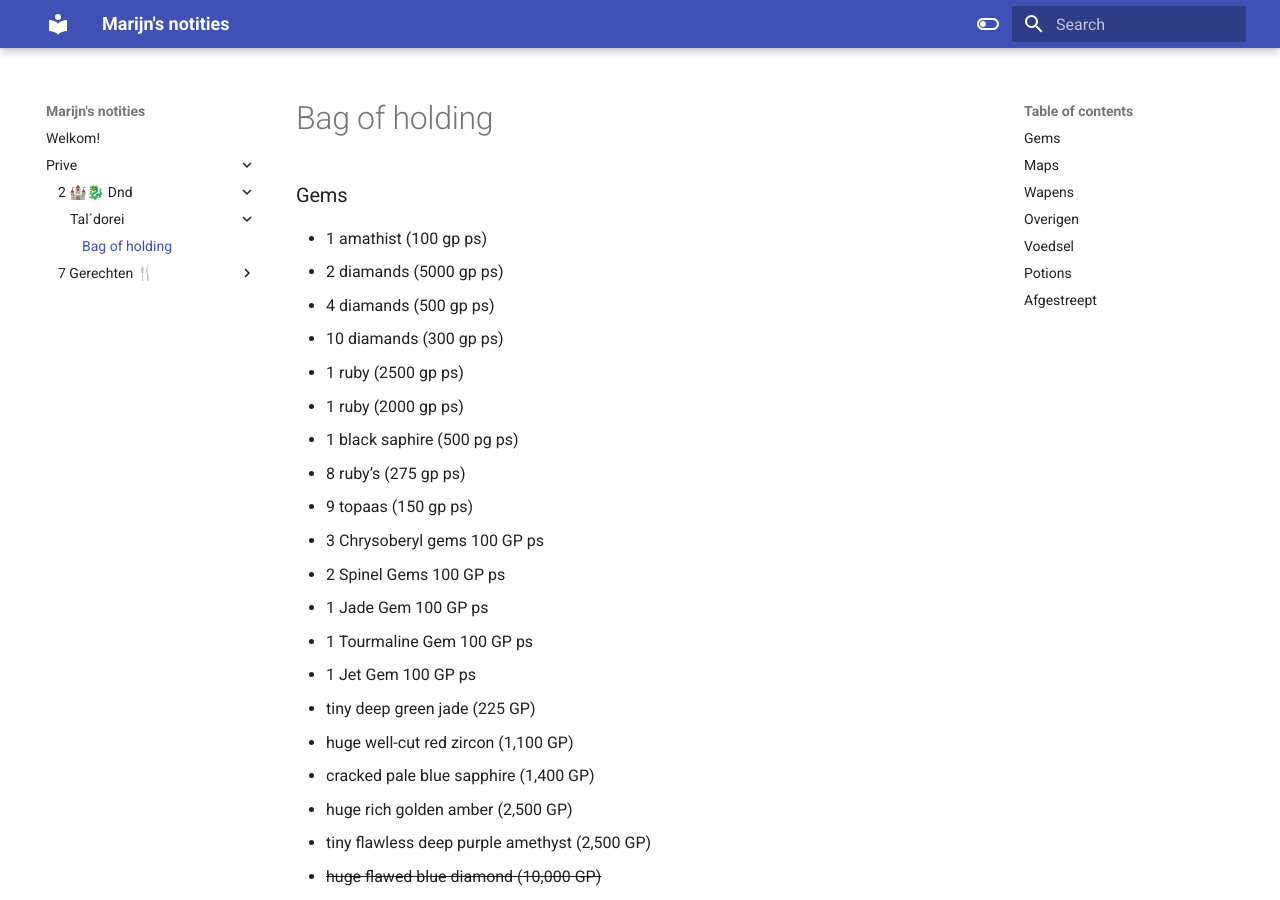
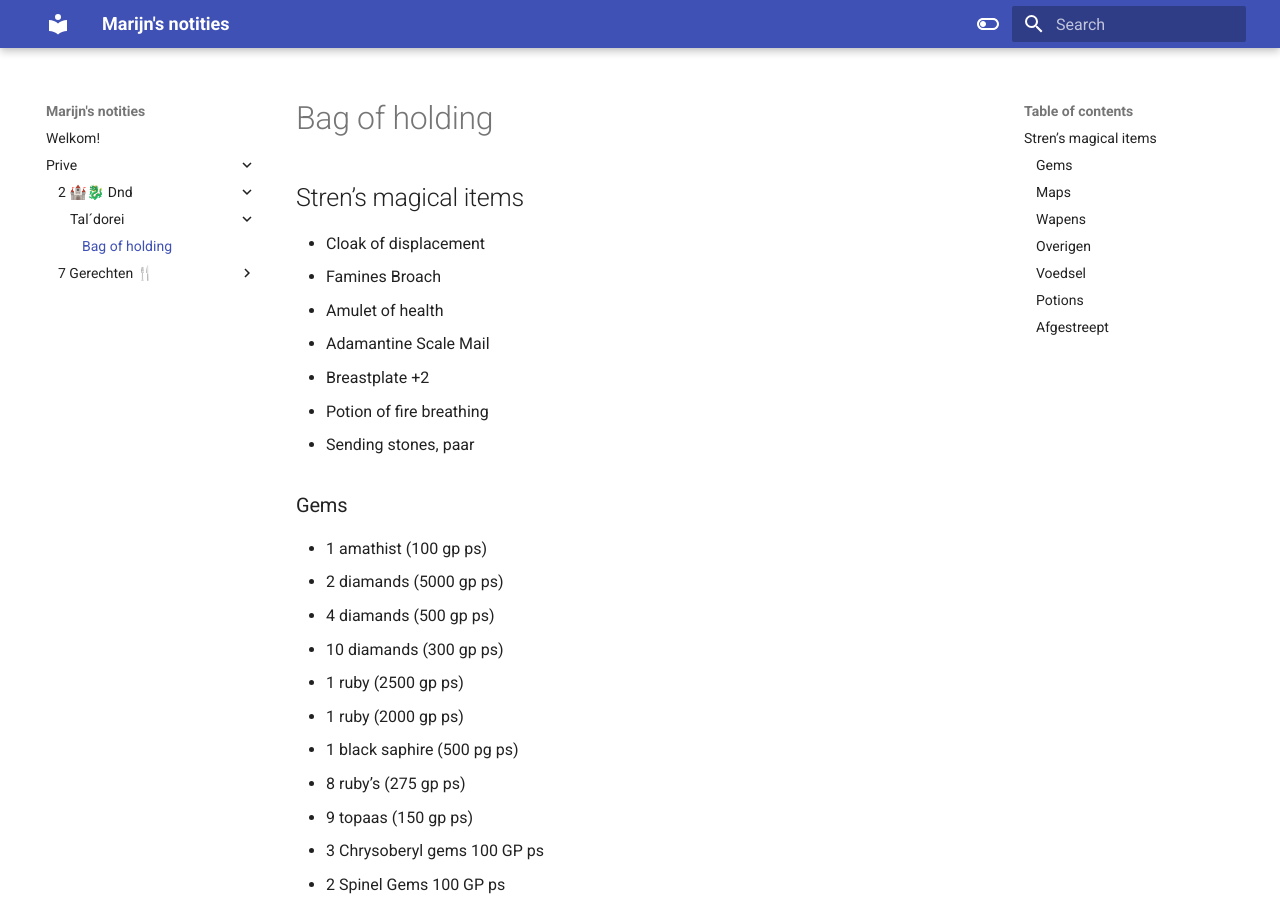
Before and after one commit to bosmuis/ObsidianPublic, an MkDocs documentation site: the page built from docs/_Prive/2 🏰🐉 Dnd/Tal´dorei/Bag of Holding.md, in a window 1280 px wide and 900 px high. Built offline with MkDocs 1.6.1 and Material for MkDocs 9.7.7, drawn with Linux system fonts in a browser that asks for light colours; some of the changed text lies outside the part shown.

Commit message:
[PUBLISHER] Merge #33
* PUSH NOTE : Bag of Holding.md

* PUSH NOTE : Pasta met spinazie saus en spekjes.md

* PUSH NOTE : Pasta alla norma con guanciale.md

* PUSH NOTE : Pasta con broccoli.md

* PUSH NOTE : Ravioli in wittewijn saus.md

* PUSH NOTE : Proteïne pannekoeken.md

```diff
--- a/docs/_Prive/2 🏰🐉 Dnd/Tal´dorei/Bag of Holding.md
+++ b/docs/_Prive/2 🏰🐉 Dnd/Tal´dorei/Bag of Holding.md
@@ -2,6 +2,16 @@
 share: true
 ---
 # Bag of holding
+
+## Stren’s magical items
+- Cloak of displacement
+- Famines Broach
+- Amulet of health
+- Adamantine Scale Mail
+- Breastplate +2
+- Potion of fire breathing
+- Sending stones, paar
+
 ### Gems
 - 1 amathist (100 gp ps)
 - 2 diamands (5000 gp ps)
@@ -56,6 +66,7 @@ share: true
 - Sleutel tot het safehouse in Dryna
 - Sleutel tot het huis in Whitestone
 
+- Het lichaam van Stren
 
 ### Voedsel
 - 4 stukken vlees
```
